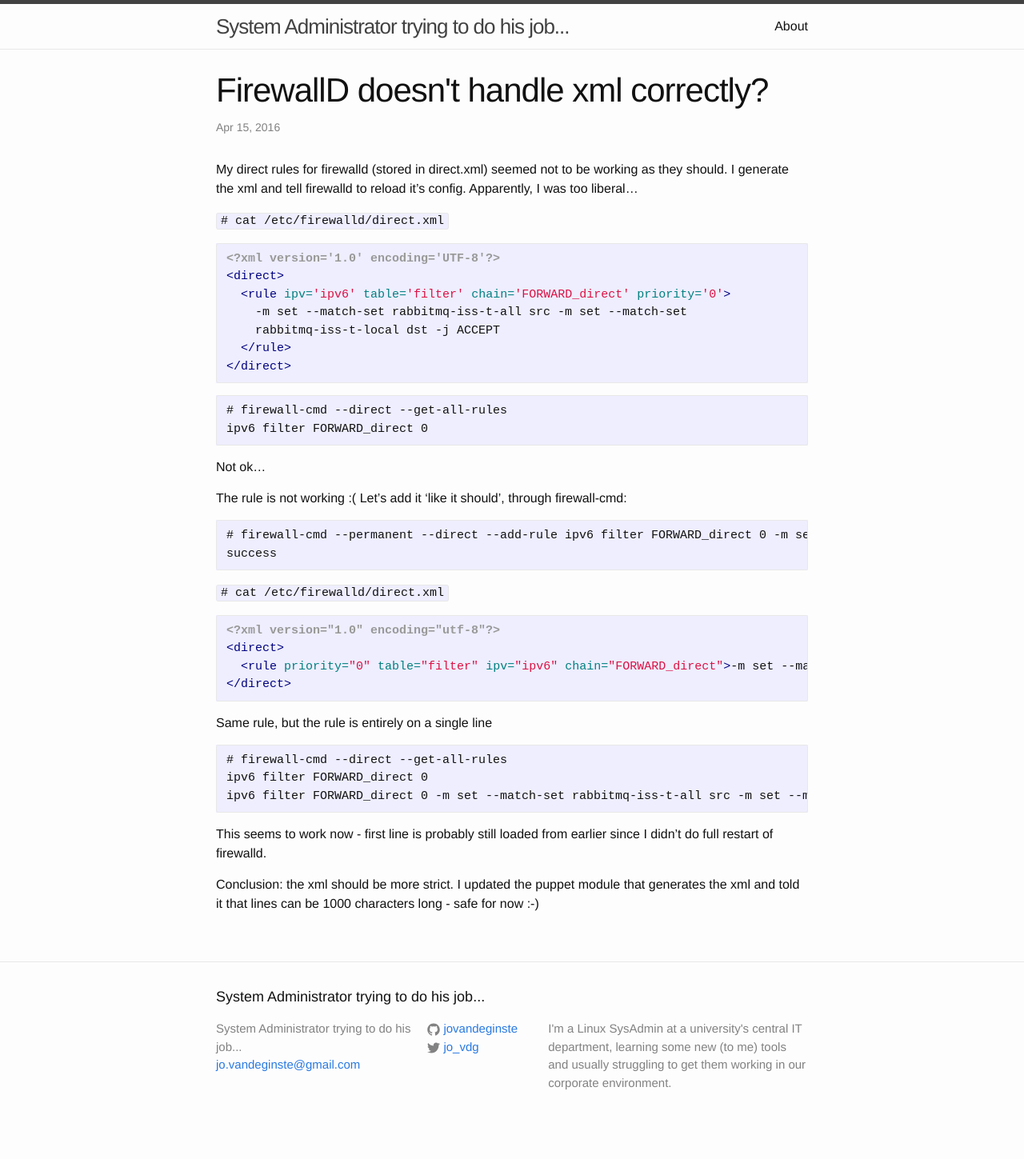
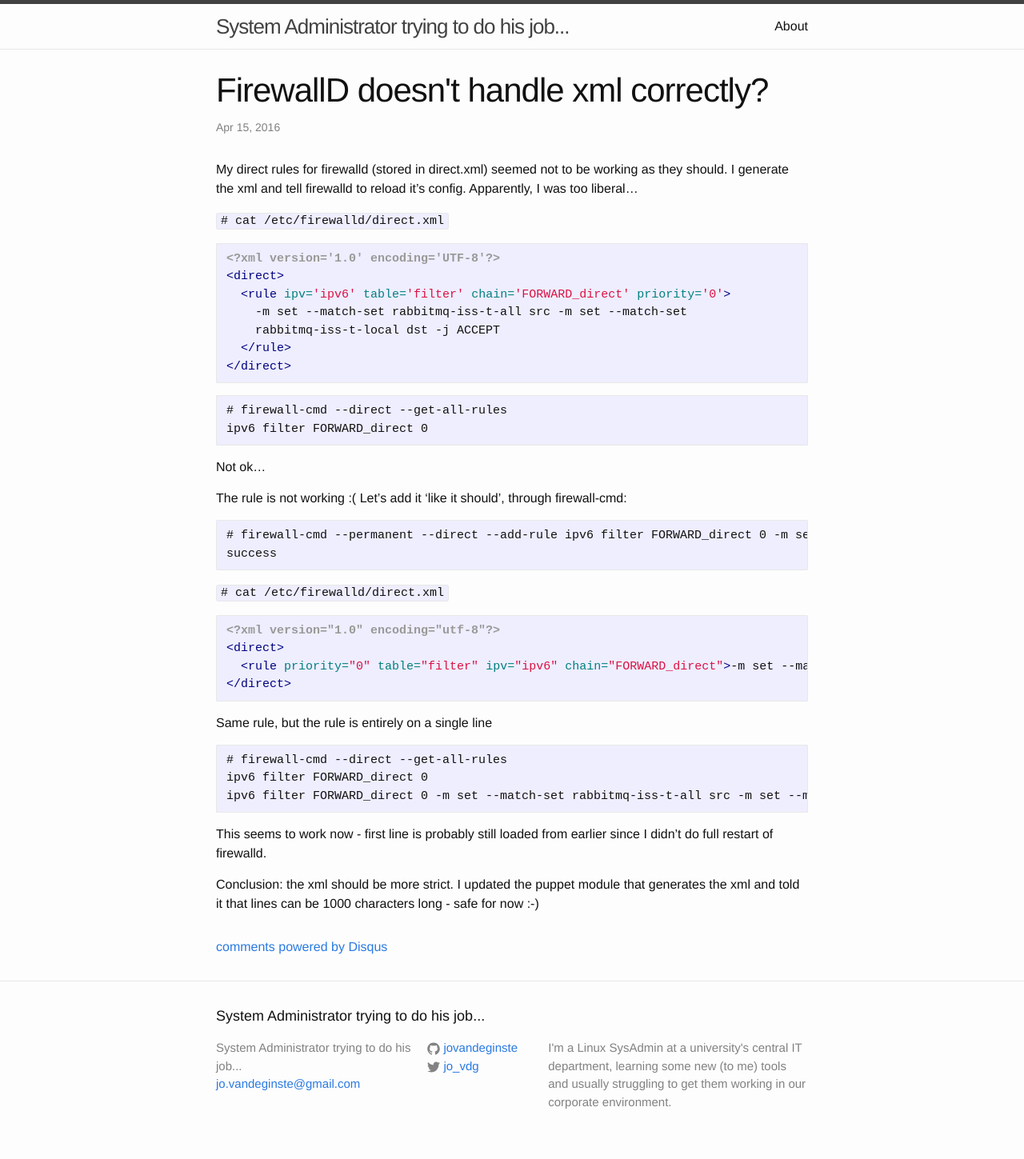
Before and after one commit to jovandeginste/jovandeginste.github.io, a Jekyll site: the page built from _posts/2016-04-15-firewalld.md, in a window 1280 px wide. Shown: the whole page at 80% size. Built offline with Jekyll 4.4.1, drawn with Linux system fonts in a browser that asks for light colours; comment, search, counter and statistics services are not loaded; before the commit the page ends 1425 px from its top, so only the background shows below that; some of the changed lines change nothing that is shown.

Commit message:
Add comments

```diff
--- a/_layouts/post.html
+++ b/_layouts/post.html
@@ -12,4 +12,22 @@
     {{ content }}
   </div>
 
+{% if page.comments %}
+<div id="disqus_thread"></div>
+    <script type="text/javascript">
+        /* * * CONFIGURATION VARIABLES: EDIT BEFORE PASTING INTO YOUR WEBPAGE * * */
+        var disqus_shortname = 'jovandeginste'; // required: replace example with your forum shortname
+        // var disqus_developer = 1; // Comment out when the site is live
+        var disqus_identifier = "{{ page.url }}";
+
+        /* * * DON'T EDIT BELOW THIS LINE * * */
+        (function() {
+            var dsq = document.createElement('script'); dsq.type = 'text/javascript'; dsq.async = true;
+            dsq.src = '//' + disqus_shortname + '.disqus.com/embed.js';
+            (document.getElementsByTagName('head')[0] || document.getElementsByTagName('body')[0]).appendChild(dsq);
+        })();
+    </script>
+    <noscript>Please enable JavaScript to view the <a href="http://disqus.com/?ref_noscript">comments powered by Disqus.</a></noscript>
+    <a href="http://disqus.com" class="dsq-brlink">comments powered by <span class="logo-disqus">Disqus</span></a>
+{% endif %}
 </article>
--- a/_posts/2016-04-15-firewalld.md
+++ b/_posts/2016-04-15-firewalld.md
@@ -3,6 +3,7 @@
 title:  "FirewallD doesn't handle xml correctly?"
 date:   2016-04-15 21:27:23 +0200
 categories: firewalld
+comments: true
 ---
 
 My direct rules for firewalld (stored in direct.xml) seemed not to be working as they should.
```
